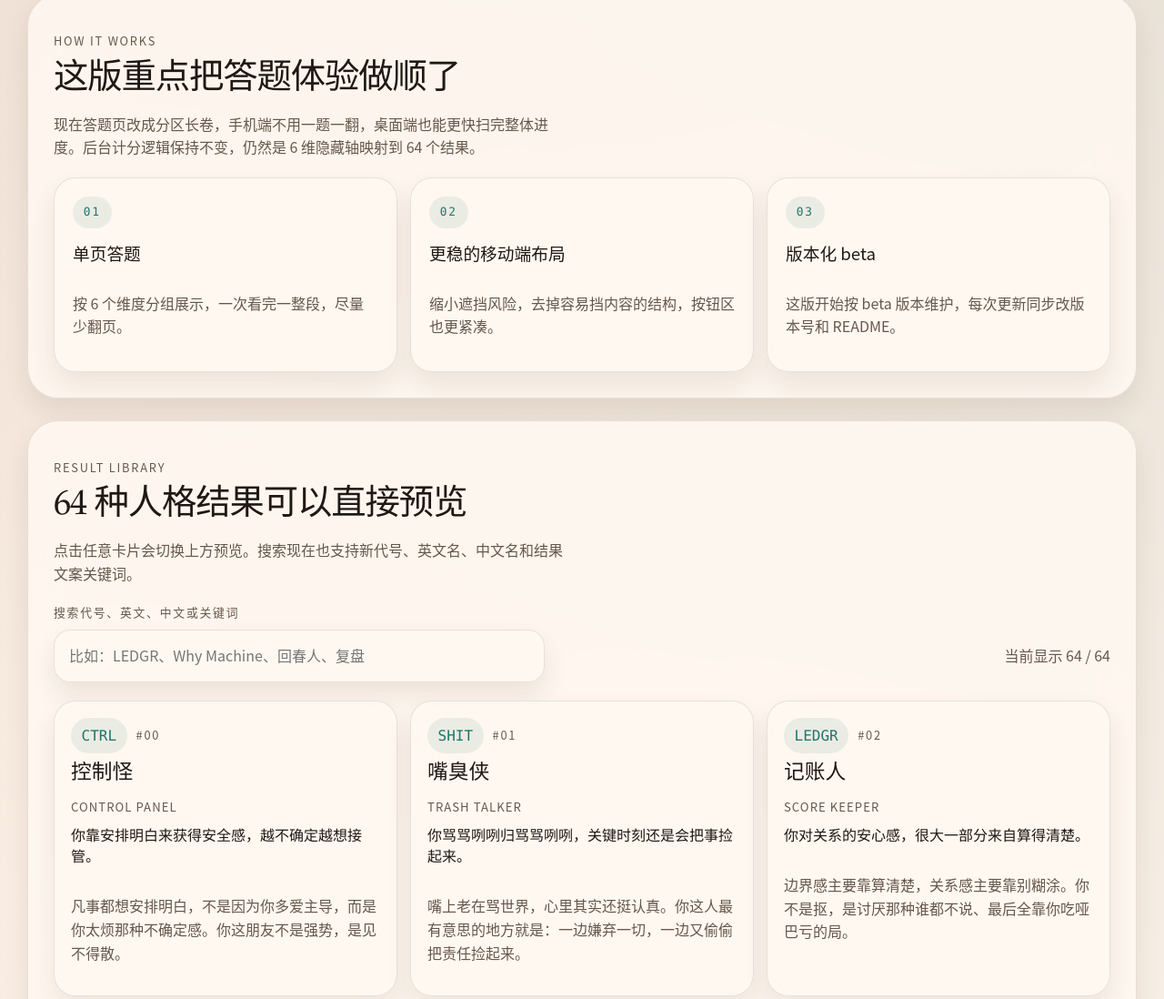
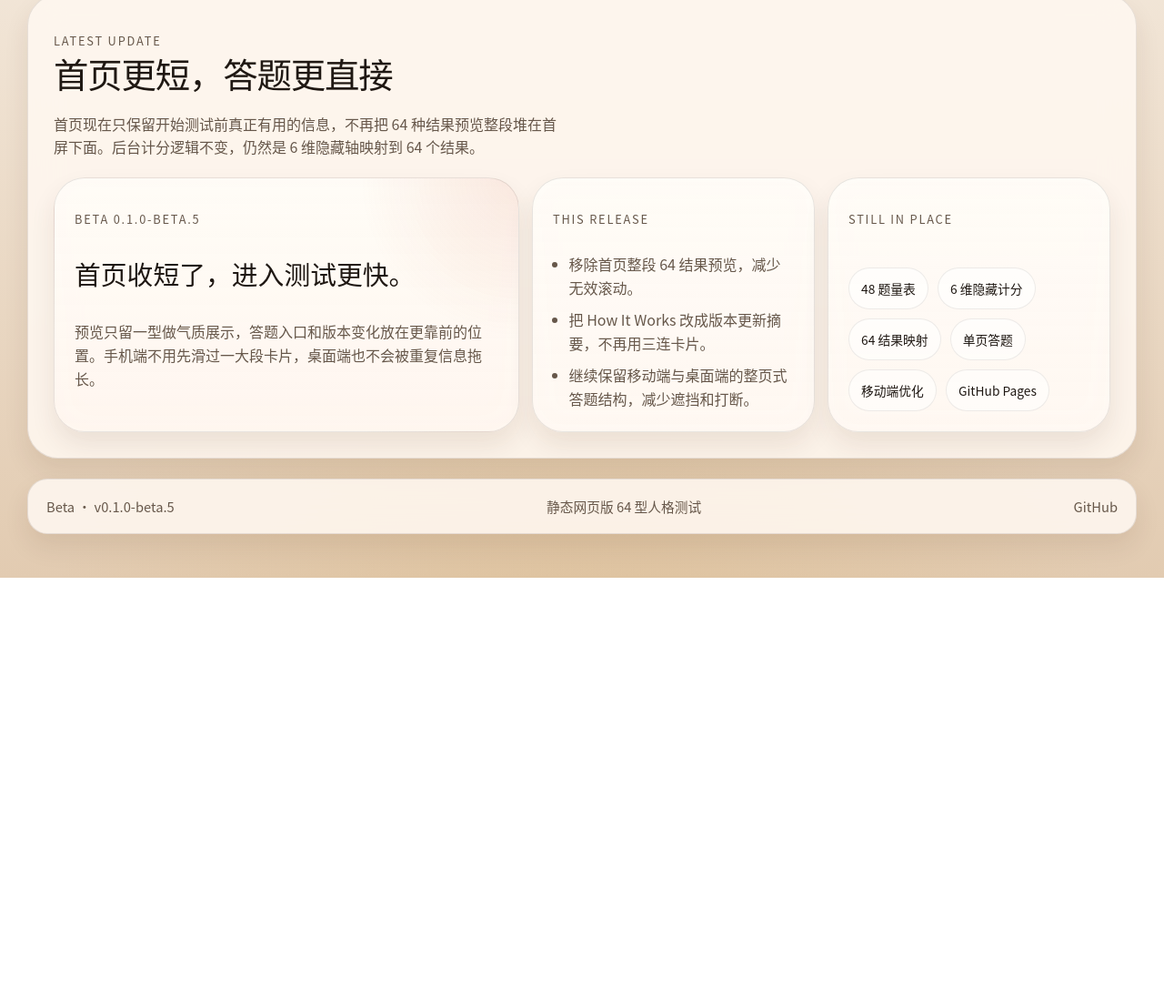
Before and after one commit to Lengzhe1984/mood-atlas, a website built with Vite: page index.html in a window 1280 px wide. Shown: the part 977-2075 px from the top of the page at 91% size. After the commit the page ends 1612 px from the top, so only its background shows below. Built offline with nearby package versions, Linux system fonts and the light colour scheme.

Commit message:
Shorten beta homepage

```diff
--- a/package.json
+++ b/package.json
@@ -1,6 +1,6 @@
 {
   "name": "personality-test-web",
-  "version": "0.1.0-beta.4",
+  "version": "0.1.0-beta.5",
   "private": true,
   "type": "module",
   "scripts": {
--- a/src/app-meta.js
+++ b/src/app-meta.js
@@ -1,6 +1,12 @@
 export const appMeta = {
   stage: 'Beta',
-  version: '0.1.0-beta.4',
+  version: '0.1.0-beta.5',
   repoUrl: 'https://github.com/Lengzhe1984/mood-atlas',
   siteUrl: 'https://lengzhe1984.github.io/mood-atlas/',
+  latestUpdateTitle: '首页更短，答题更直接',
+  latestUpdatePoints: [
+    '移除首页整段 64 结果预览，减少无效滚动。',
+    '把 How It Works 改成版本更新摘要，不再用三连卡片。',
+    '继续保留移动端与桌面端的整页式答题结构，减少遮挡和打断。',
+  ],
 }
--- a/src/main.js
+++ b/src/main.js
@@ -11,10 +11,8 @@ const answerLabelByValue = Object.fromEntries(answerOptions.map((option) => [opt
 const state = {
   view: 'home',
   answers: Array(totalQuestions).fill(null),
-  search: '',
   previewCode: 'LOOP',
   copyState: 'idle',
-  focusSearchAfterRender: false,
   preservedQuizScrollY: null,
 }
 
@@ -31,30 +29,6 @@ function escapeHtml(value) {
 
 function getPreviewResult() {
   return indexedResults.find((result) => result.code === state.previewCode) ?? indexedResults[0]
-}
-
-function getFilteredResults() {
-  const keyword = state.search.trim().toLowerCase()
-
-  if (!keyword) {
-    return indexedResults
-  }
-
-  return indexedResults.filter((result) =>
-    [
-      result.code,
-      result.englishName,
-      result.name,
-      result.verdict,
-      result.description,
-      result.hiddenPain,
-      ...result.strengths,
-      ...result.barrage.map((item) => item.text),
-    ]
-      .join(' ')
-      .toLowerCase()
-      .includes(keyword),
-  )
 }
 
 function getRelatedResults(index) {
@@ -172,27 +146,6 @@ function pickRandomPreview() {
   render()
 }
 
-function renderResultCard(result, activeCode = '') {
-  const isActive = result.code === activeCode
-
-  return `
-    <button
-      class="result-card${isActive ? ' is-active' : ''}"
-      type="button"
-      data-preview-code="${escapeHtml(result.code)}"
-    >
-      <div class="result-top">
-        <span class="result-code">${escapeHtml(result.code)}</span>
-        <span class="result-index">#${String(result.index).padStart(2, '0')}</span>
-      </div>
-      <h3 class="result-name">${escapeHtml(result.name)}</h3>
-      <p class="result-english">${escapeHtml(result.englishName)}</p>
-      <p class="result-verdict">${escapeHtml(result.verdict)}</p>
-      <p class="result-description">${escapeHtml(result.description)}</p>
-    </button>
-  `
-}
-
 function renderScaleLegend() {
   return `
     <div class="scale-legend">
@@ -212,7 +165,6 @@ function renderScaleLegend() {
 
 function renderHomeScreen() {
   const preview = getPreviewResult()
-  const filteredResults = getFilteredResults()
 
   return `
     <main class="layout">
@@ -270,66 +222,39 @@ function renderHomeScreen() {
         </aside>
       </section>
 
-      <section class="mechanics-panel">
+      <section class="mechanics-panel update-panel" id="latest-update">
         <div class="section-heading">
-          <p class="eyebrow">How It Works</p>
-          <h2>这版重点把答题体验做顺了</h2>
+          <p class="eyebrow">Latest Update</p>
+          <h2>${escapeHtml(appMeta.latestUpdateTitle)}</h2>
           <p class="section-copy">
-            现在答题页改成分区长卷，手机端不用一题一翻，桌面端也能更快扫完整体进度。后台计分逻辑保持不变，仍然是 6 维隐藏轴映射到 64 个结果。
+            首页现在只保留开始测试前真正有用的信息，不再把 64 种结果预览整段堆在首屏下面。后台计分逻辑不变，仍然是 6 维隐藏轴映射到 64 个结果。
           </p>
         </div>
 
-        <div class="mechanics-grid">
-          <article class="mechanic-card">
-            <span class="mechanic-step">01</span>
-            <h3>单页答题</h3>
-            <p>按 6 个维度分组展示，一次看完一整段，尽量少翻页。</p>
+        <div class="update-grid">
+          <article class="update-card update-card-main">
+            <p class="mini-label">Beta ${escapeHtml(appMeta.version)}</p>
+            <h3>首页收短了，进入测试更快。</h3>
+            <p class="section-copy">
+              预览只留一型做气质展示，答题入口和版本变化放在更靠前的位置。手机端不用先滑过一大段卡片，桌面端也不会被重复信息拖长。
+            </p>
           </article>
-          <article class="mechanic-card">
-            <span class="mechanic-step">02</span>
-            <h3>更稳的移动端布局</h3>
-            <p>缩小遮挡风险，去掉容易挡内容的结构，按钮区也更紧凑。</p>
+
+          <article class="update-card">
+            <p class="mini-label">This Release</p>
+            <ul class="update-list">
+              ${appMeta.latestUpdatePoints.map((item) => `<li>${escapeHtml(item)}</li>`).join('')}
+            </ul>
           </article>
-          <article class="mechanic-card">
-            <span class="mechanic-step">03</span>
-            <h3>版本化 beta</h3>
-            <p>这版开始按 beta 版本维护，每次更新同步改版本号和 README。</p>
+
+          <article class="update-card">
+            <p class="mini-label">Still In Place</p>
+            <div class="chip-row">
+              ${['48 题量表', '6 维隐藏计分', '64 结果映射', '单页答题', '移动端优化', 'GitHub Pages']
+                .map((item) => `<span class="result-chip">${escapeHtml(item)}</span>`)
+                .join('')}
+            </div>
           </article>
-        </div>
-      </section>
-
-      <section class="library-panel" id="library">
-        <div class="section-heading">
-          <p class="eyebrow">Result Library</p>
-          <h2>64 种人格结果可以直接预览</h2>
-          <p class="section-copy">
-            点击任意卡片会切换上方预览。搜索现在也支持新代号、英文名、中文名和结果文案关键词。
-          </p>
-        </div>
-
-        <div class="library-toolbar">
-          <label class="search-box" for="result-search">
-            <span>搜索代号、英文、中文或关键词</span>
-            <input
-              id="result-search"
-              type="search"
-              value="${escapeHtml(state.search)}"
-              placeholder="比如：LEDGR、Why Machine、回春人、复盘"
-              autocomplete="off"
-            />
-          </label>
-          <p class="library-count">当前显示 ${filteredResults.length} / ${indexedResults.length}</p>
-        </div>
-
-        <div class="results-grid">
-          ${filteredResults.length
-            ? filteredResults.map((result) => renderResultCard(result, state.previewCode)).join('')
-            : `
-              <div class="empty-state">
-                <h3>没搜到对应类型</h3>
-                <p>换个关键词试试，或者直接翻卡片库看看。</p>
-              </div>
-            `}
         </div>
       </section>
     </main>
@@ -659,7 +584,7 @@ function renderTopbar() {
             ? `<span class="ghost-link is-static">已答 ${answeredCount}/${totalQuestions}</span>`
             : state.view === 'result'
               ? '<span class="ghost-link is-static">结果已生成</span>'
-              : '<a class="ghost-link" href="#library">浏览结果库</a>'
+              : '<a class="ghost-link" href="#latest-update">查看本次更新</a>'
         }
       </div>
     </header>
@@ -704,26 +629,13 @@ function render() {
   document.querySelector('#submit-quiz')?.addEventListener('click', showResult)
   document.querySelector('#jump-unanswered')?.addEventListener('click', jumpToFirstUnanswered)
 
-  document.querySelector('#result-search')?.addEventListener('input', (event) => {
-    state.search = event.target.value
-    state.focusSearchAfterRender = true
-    render()
-  })
-
-  document.querySelectorAll('[data-preview-code]').forEach((button) => {
-    button.addEventListener('click', () => {
-      state.previewCode = button.dataset.previewCode ?? indexedResults[0].code
-      render()
-    })
-  })
-
   document.querySelectorAll('[data-open-library]').forEach((button) => {
     button.addEventListener('click', () => {
       state.previewCode = button.dataset.openLibrary ?? indexedResults[0].code
       state.view = 'home'
       render()
       requestAnimationFrame(() => {
-        scrollToSelector('#library')
+        scrollToSelector('#hero')
       })
     })
   })
@@ -742,13 +654,6 @@ function render() {
     })
   })
 
-  if (state.focusSearchAfterRender) {
-    const searchInput = document.querySelector('#result-search')
-    searchInput?.focus()
-    searchInput?.setSelectionRange(searchInput.value.length, searchInput.value.length)
-    state.focusSearchAfterRender = false
-  }
-
   if (state.view === 'quiz' && state.preservedQuizScrollY !== null) {
     const preservedScrollY = state.preservedQuizScrollY
     state.preservedQuizScrollY = null
--- a/src/style.css
+++ b/src/style.css
@@ -118,6 +118,7 @@ button {
 .hero-panel,
 .mechanics-panel,
 .library-panel,
+.update-card,
 .result-content-panel,
 .result-hero,
 .quiz-intro-card,
@@ -233,6 +234,7 @@ button {
 .quiz-intro-card,
 .axis-section,
 .palette-card,
+.update-card,
 .details-panel {
   position: relative;
   overflow: hidden;
@@ -496,6 +498,41 @@ h1 {
 .quiz-intro-card,
 .axis-section {
   padding: 28px;
+}
+
+.update-grid {
+  display: grid;
+  grid-template-columns: minmax(0, 1.35fr) repeat(2, minmax(0, 0.82fr));
+  gap: 14px;
+}
+
+.update-card {
+  padding: 22px;
+  background:
+    linear-gradient(180deg, rgba(255, 252, 247, 0.95) 0%, rgba(255, 248, 242, 0.88) 100%);
+  display: grid;
+  gap: 14px;
+}
+
+.update-card-main {
+  background:
+    radial-gradient(circle at top right, rgba(211, 93, 54, 0.12), transparent 30%),
+    linear-gradient(180deg, rgba(255, 252, 247, 0.96) 0%, rgba(255, 246, 239, 0.9) 100%);
+}
+
+.update-card h3 {
+  font-size: 1.8rem;
+  line-height: 1.08;
+}
+
+.update-list {
+  margin: 0;
+  padding-left: 1.1rem;
+  color: var(--ink-soft);
+}
+
+.update-list li + li {
+  margin-top: 10px;
 }
 
 .section-heading {
@@ -1009,6 +1046,7 @@ h1 {
   }
 
   .mechanics-grid,
+  .update-grid,
   .results-grid,
   .details-grid,
   .barrage-grid,
@@ -1042,6 +1080,7 @@ h1 {
   .quiz-intro-card,
   .axis-section,
   .palette-card,
+  .update-card,
   .details-panel {
     padding: 24px;
     border-radius: 28px;
@@ -1049,6 +1088,7 @@ h1 {
 
   .stat-row,
   .mechanics-grid,
+  .update-grid,
   .results-grid,
   .details-grid,
   .barrage-grid,
```
Also changed, not shown: README.md, 1 other file.
